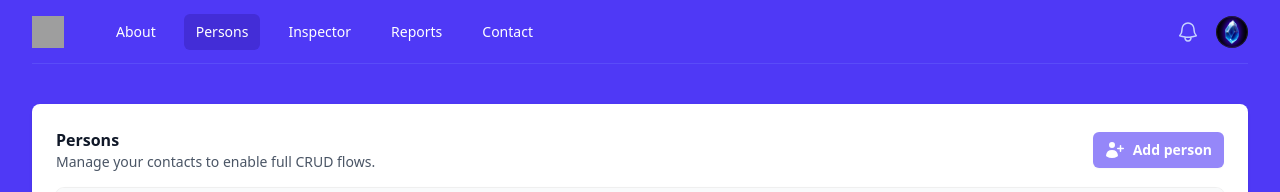
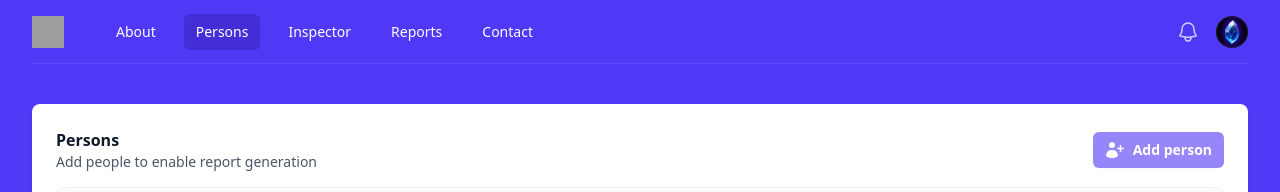
Before and after one commit to virtualitems/alejandrocr.co-2026, a React (Vite) app: page /persons in a window 1280 px wide. Shown: the top 192 px of the page. Built offline with nearby package versions, Linux system fonts and the light colour scheme; grey boxes are pictures that could not be loaded.

Commit message:
fix: update description in PersonsTable component for clarity

```diff
--- a/src/components/persons/persons-table.tsx
+++ b/src/components/persons/persons-table.tsx
@@ -22,7 +22,7 @@
       <div className="flex items-center justify-between">
         <div>
           <h2 className="text-base font-semibold text-gray-900 dark:text-white">Persons</h2>
-          <p className="text-sm text-gray-600 dark:text-gray-300">Manage your contacts to enable full CRUD flows.</p>
+          <p className="text-sm text-gray-600 dark:text-gray-300">Add people to enable report generation</p>
         </div>
         <button
           type="button"
```
